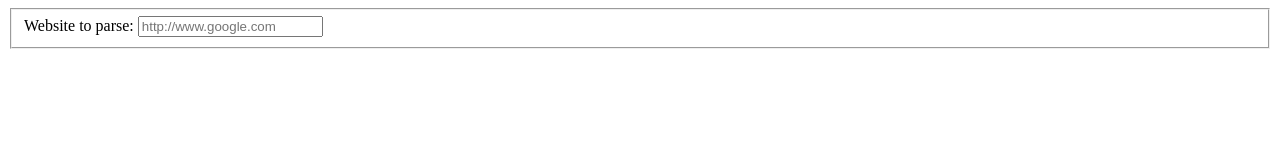
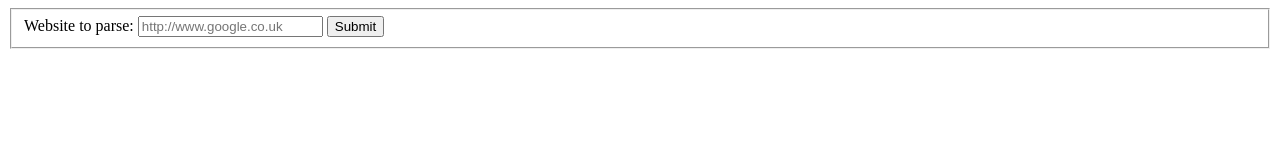
Before and after one commit to parthami/webTree, a website: page webserver/form.html in a window 1280 px wide. Drawn offline with Linux system fonts and the light colour scheme.

Commit message:
added submit button

```diff
--- a/webserver/form.html
+++ b/webserver/form.html
@@ -4,7 +4,8 @@
 <form action="" method="post" enctype="multipart/form-data">
     <fieldset>
         <label for="website">Website to parse:</label>
-        <input type="text" id="website" placeholder="http://www.google.com" />
+        <input type="text" id="website" placeholder="http://www.google.co.uk" />
+        <button type="button">Submit</button>
     </fieldset>
 </form>
 </body>
```
